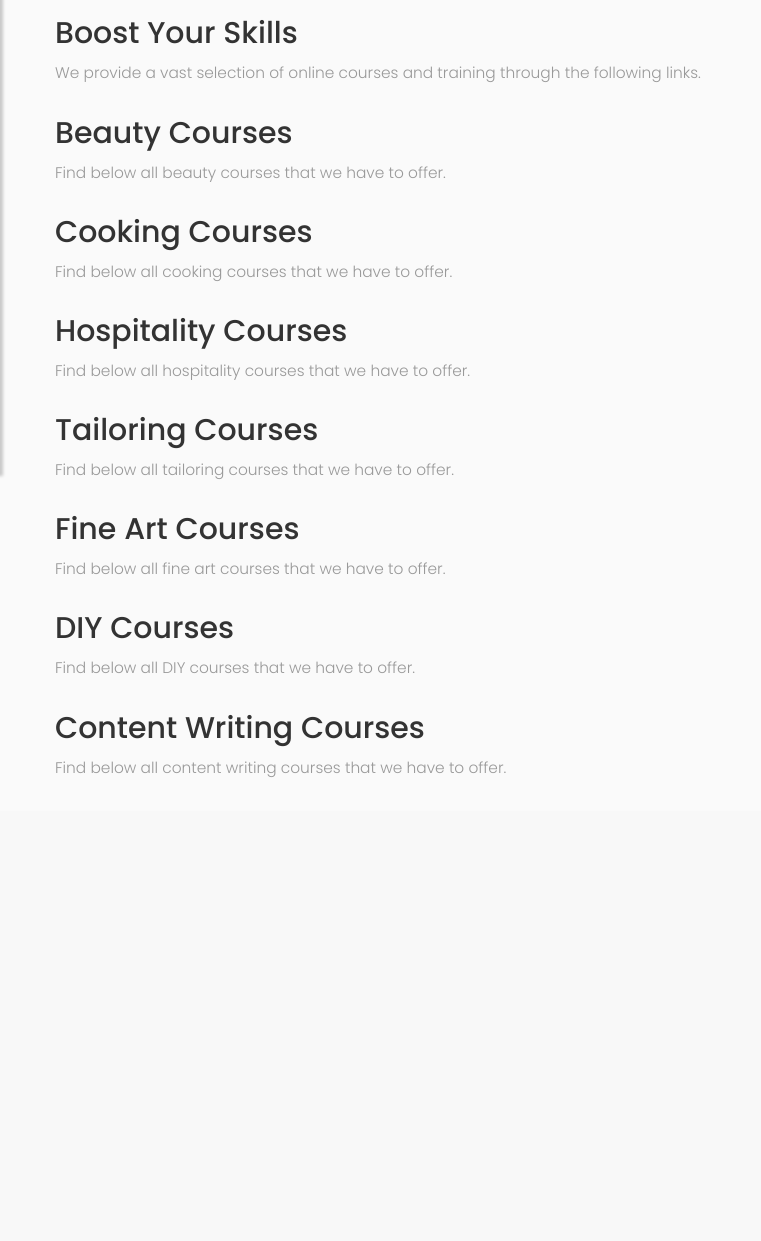
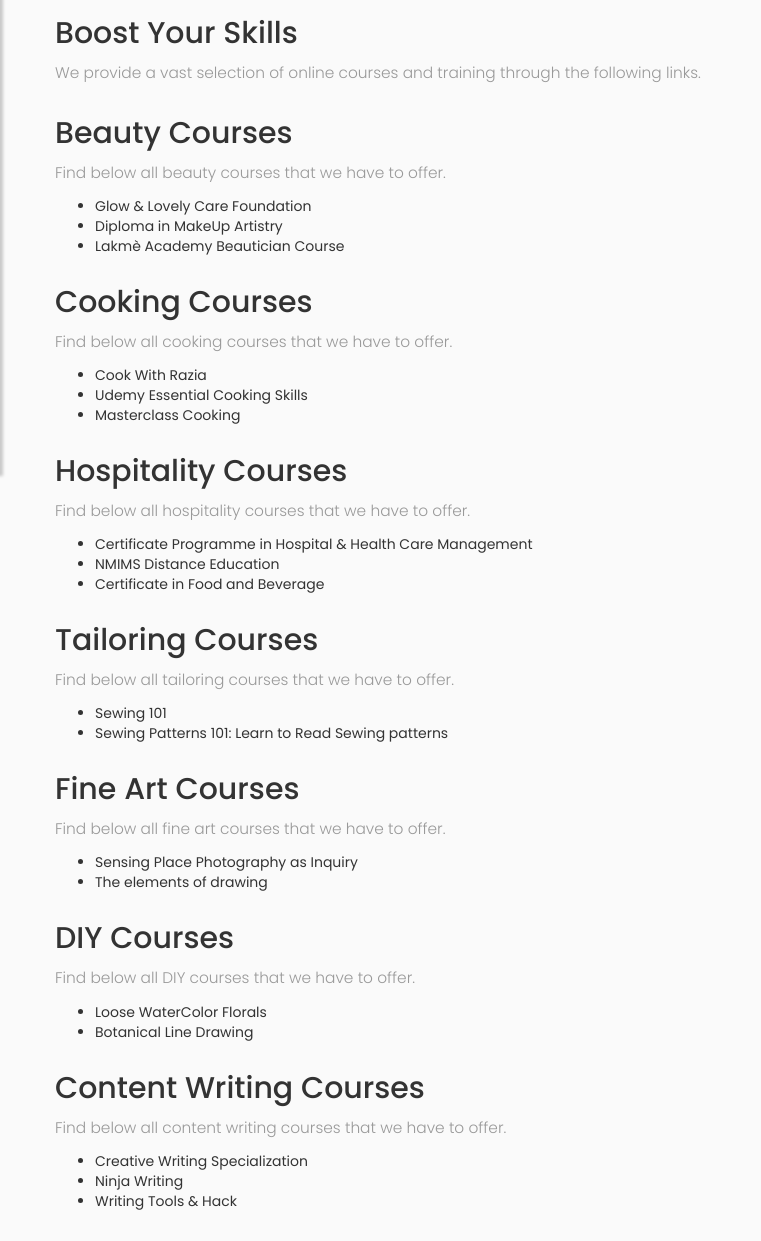
Before and after one commit to soumyankar/BlueCollars, a Flask app: page /jobfinding in a window 1280 px wide. Shown: the part 327-1568 px from the top of the page, without its empty margins (0-761 px from the left). Before the commit the page ends 1104 px from the top, so only its background shows below. Run offline with Flask 2, Linux system fonts and the light colour scheme; some libraries are stand-ins or nearby versions.

Commit message:
Added links

```diff
--- a/templates/job_finding.html
+++ b/templates/job_finding.html
@@ -13,30 +13,107 @@
 <div class="row">
 	<h2>Beauty Courses</h2>
 	<p>Find below all beauty courses that we have to offer.</p>
+	<ul>
+		<li>
+			<a href="https://www.glowandlovelycareers.in/en/online-courses/filters?fields=beauty-and-wellnes">Glow & Lovely Care Foundation</a>
+		</li>
+		<li>
+			<a href="https://alison.com/course/diploma-in-makeup-artistry">Diploma in MakeUp Artistry</a>
+		</li>
+		<li>
+			<a href="https://www.lakme-academy.com">Lakmè Academy Beautician Course</a>
+		</li>
+	</ul>
 </div>
 <div class="row">
 	<h2>Cooking Courses</h2>
 	<p>Find below all cooking courses that we have to offer.</p>
+	<ul>
+		<li>
+			<a href="https://www.cookwithrazia.com">Cook With Razia</a>
+		</li>
+
+		<li>
+			<a href="https://www.udemy.com/course/essential-cooking-skills">Udemy Essential Cooking Skills</a>
+		</li>
+
+		<li>
+			<a href="https://www.masterclass.com/?utm_source=Paid&utm_medium=Affiliate&utm_term=Aq">Masterclass Cooking</a>
+		</li>
+	</ul>
 </div>
 <div class="row">
 	<h2>Hospitality Courses</h2>
 	<p>Find below all hospitality courses that we have to offer.</p>
+	<ul>
+		<li>
+			<a href="https://www.dypatilonline.com/hospital-and-healthcare-management.php">Certificate Programme in Hospital & Health Care Management</a>
+		</li>
+
+		<li>
+			<a href="https://distance.nmims.edu/get-in-touch/?utm_source=google_SEM&utm_medium=cpc">NMIMS Distance Education</a>
+		</li>
+
+		<li>
+			<a href="https://www.royaleinstitution.com/tag/Online-Hotel-Management-Course-India.html">Certificate in Food and Beverage</a>
+		</li>
+	</ul>
 </div>
 <div class="row">
 	<h2>Tailoring Courses</h2>
 	<p>Find below all tailoring courses that we have to offer.</p>
+	<ul>
+		<li>
+			<a href="https://www.udemy.com/course/sewing-101-1">Sewing 101</a>
+		</li>
+
+		<li>
+			<a href="https://www.udemy.com/course/sewing-patterns-101">Sewing Patterns 101: Learn to Read Sewing patterns</a>
+		</li>
+	</ul>
 </div>
 <div class="row">
 	<h2>Fine Art Courses</h2>
 	<p>Find below all fine art courses that we have to offer.</p>
+	<ul>
+		<li>
+			<a href="https://www.courses.com/massachusetts-institute-of-technology/sensing-place-photogra">Sensing Place Photography as Inquiry</a>
+		</li>
+
+		<li>
+			<a href="https://www.courses.com/university-of-oxford/the-elements-of-drawing">The elements of drawing</a>
+		</li>
+	</ul>
 </div>
 <div class="row">
 	<h2>DIY Courses</h2>
 	<p>Find below all DIY courses that we have to offer.</p>
+	<ul>
+		<li>
+			<a href="https://www.skillshare.com/classes/Loose-Watercolor-Florals-Create-Beautiful-DIY-Name">Loose WaterColor Florals</a>
+		</li>
+
+		<li>
+			<a href="https://www.skillshare.com/classes/Botanical-Line-Drawing/1406099508?via=browse-rati">Botanical Line Drawing</a>
+		</li>
+	</ul>
 </div>
 <div class="row">
 	<h2>Content Writing Courses</h2>
 	<p>Find below all content writing courses that we have to offer.</p>
+	<ul>
+		<li>
+			<a href="https://www.coursera.org/specializations/creative-writing?ranMID=40328&ranEAID=vedj 0cWlu2Y&ranSiteID=vedj0cWlu2Y-5FcTXSqyYIWfeQMVxP2i8w&siteID=vedj0cWlu2Y-5 FcTXSqyYIWfeQMVxP2i8w&utm_content=10&utm_medium=partners&utm_source=link share&utm_campaign=vedj0cWlu2Y">Creative Writing Specialization</a>
+		</li>
+
+		<li>
+			<a href="https://www.udemy.com/course/ninja-writing-the-four-levels-of-writing-mastery/?LSNPUB ID=vedj0cWlu2Y&ranEAID=vedj0cWlu2Y&ranMID=39197&ranSiteID=vedj0cWlu2Y-s.tsz UogxeKBzfVqHD32_A">Ninja Writing</a>
+		</li>
+
+		<li>
+			<a href="https://www.udemy.com/course/writing-tools-hacks/?LSNPUBID=vedj0cWlu2Y&ranEAID =vedj0cWlu2Y&ranMID=39197&ranSiteID=vedj0cWlu2Y-5AgoZudN_iUyVaTzUbx5CA">Writing Tools & Hack</a>
+		</li>
+	</ul>
 </div>
 <!-- <p>We provide a vast selection of online courses through EdX</p>
 <ul>
```
Also changed, not shown: templates/jobsforwomen.html (+13 -13 lines).
